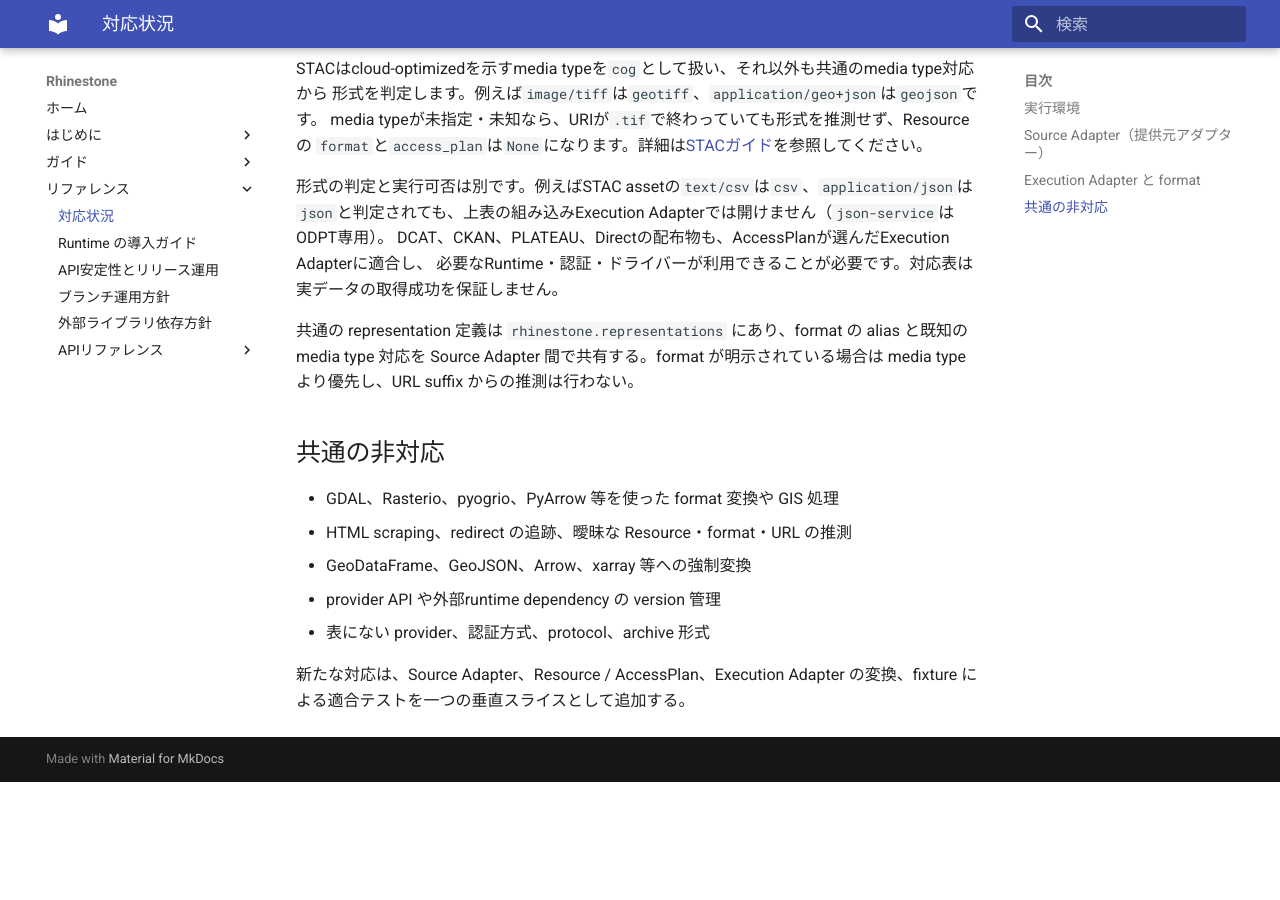
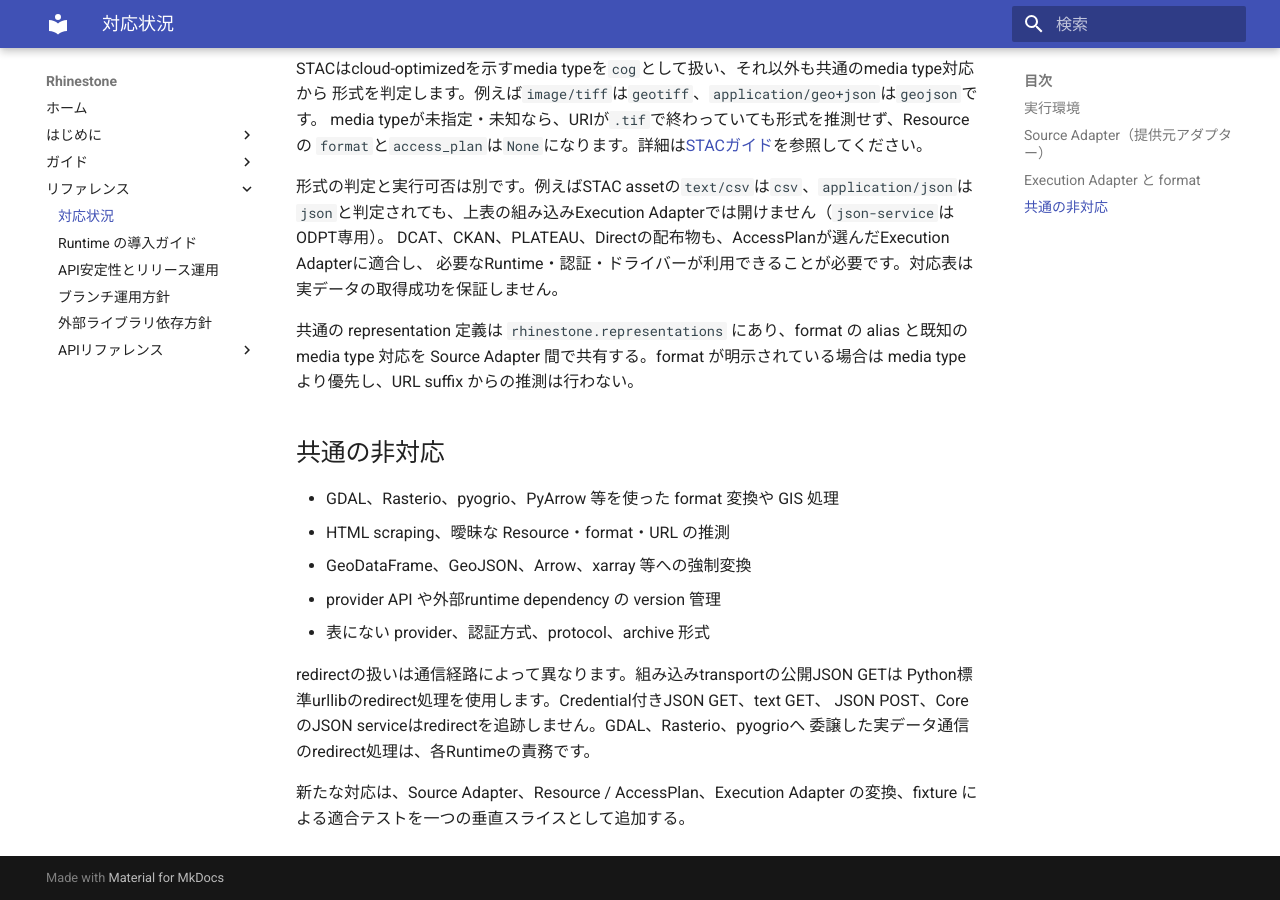
Before and after one commit to u-kitazawa/rhinestone, an MkDocs documentation site: the page built from docs/compatibility.md, in a window 1280 px wide and 900 px high, scrolled down 2789 px. Built offline with MkDocs 1.6.1 and Material for MkDocs 9.7.7, drawn with Linux system fonts in a browser that asks for light colours; before the commit the page ends 3571 px from its top, so only the background shows below that.

Commit message:
docs: clarify redirect and planned resource boundaries

```diff
--- a/docs/compatibility.md
+++ b/docs/compatibility.md
@@ -65,9 +65,14 @@ media type 対応を Source Adapter 間で共有する。format が明示され
 ## 共通の非対応
 
 - GDAL、Rasterio、pyogrio、PyArrow 等を使った format 変換や GIS 処理
-- HTML scraping、redirect の追跡、曖昧な Resource・format・URL の推測
+- HTML scraping、曖昧な Resource・format・URL の推測
 - GeoDataFrame、GeoJSON、Arrow、xarray 等への強制変換
 - provider API や外部runtime dependency の version 管理
 - 表にない provider、認証方式、protocol、archive 形式
 
+redirectの扱いは通信経路によって異なります。組み込みtransportの公開JSON GETは
+Python標準urllibのredirect処理を使用します。Credential付きJSON GET、text GET、
+JSON POST、CoreのJSON serviceはredirectを追跡しません。GDAL、Rasterio、pyogrioへ
+委譲した実データ通信のredirect処理は、各Runtimeの責務です。
+
 新たな対応は、Source Adapter、Resource / AccessPlan、Execution Adapter の変換、fixture による適合テストを一つの垂直スライスとして追加する。
```
Also changed, not shown: docs/tutorials/ckan-pyogrio.md (+3 -1 lines), 2 other files.
